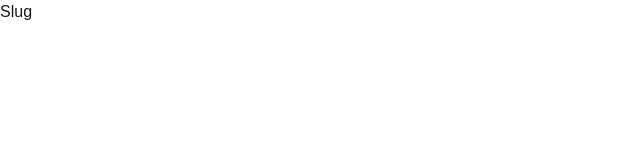
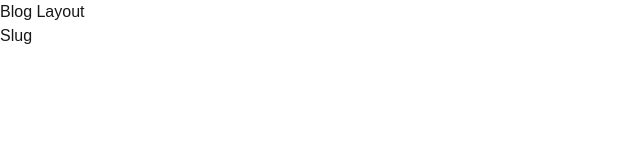
Before and after one commit to Aryankashyap3999/laern-next, a Next.js app: page /blogs in a window 1280 px wide. Shown: the top 160 px of the page, without its empty margins (0-640 px from the left). Built offline with nearby package versions, Linux system fonts and the light colour scheme.

Commit message:
Added fetching api's in next

```diff
--- a/src/app/FirstServerComponent.tsx
+++ b/src/app/FirstServerComponent.tsx
@@ -1,11 +1,29 @@
 import ClientButton from "./ClientButton";
 
-export default function FirstServerComponent () {
+const getProducts = async () => {
+  const response = await fetch('https://fakestoreapi.com/products');
+  const content = await response.json();
+  return content;
+}
+
+interface Product {
+  id: string;
+  title: string;
+  price: string;
+  description: string;
+}
+
+
+export default async function FirstServerComponent () {
+    const products = await getProducts();
     return (
         <div>
             Welcome to first server component of next js project
             <br/>
             <ClientButton />
+            <div>
+                {products.map((product: Product) => <div key={product.id}>{product.title}</div>)}
+            </div>
         </div>
     )
 }
--- /dev/null
+++ b/src/app/blogs/layout.tsx
@@ -0,0 +1,16 @@
+import React from "react";
+
+export default function BlogLayout({
+  children,
+}: Readonly<{
+  children: React.ReactNode;
+}>) {
+  return (
+    <div>
+      <h1>Blog Layout</h1>
+      <div>
+        {children}
+      </div>
+    </div>
+  );
+}
```
